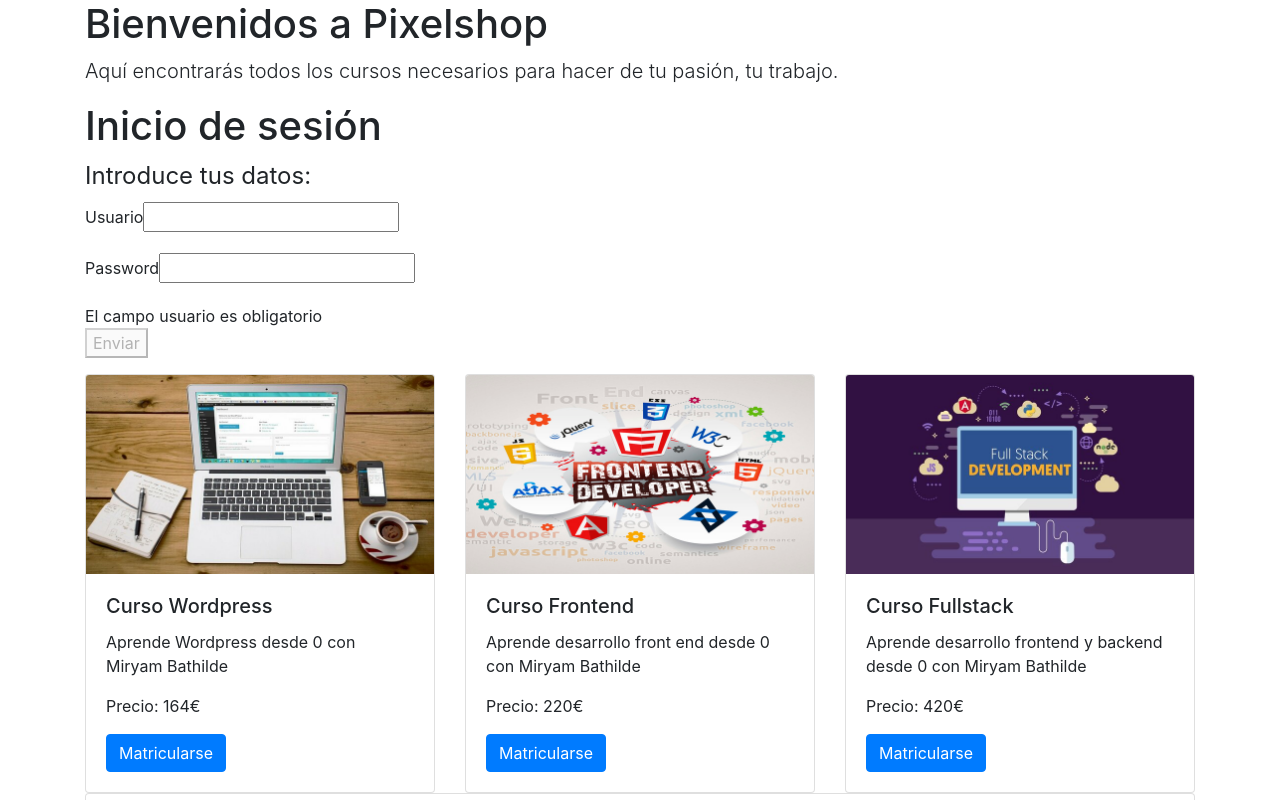
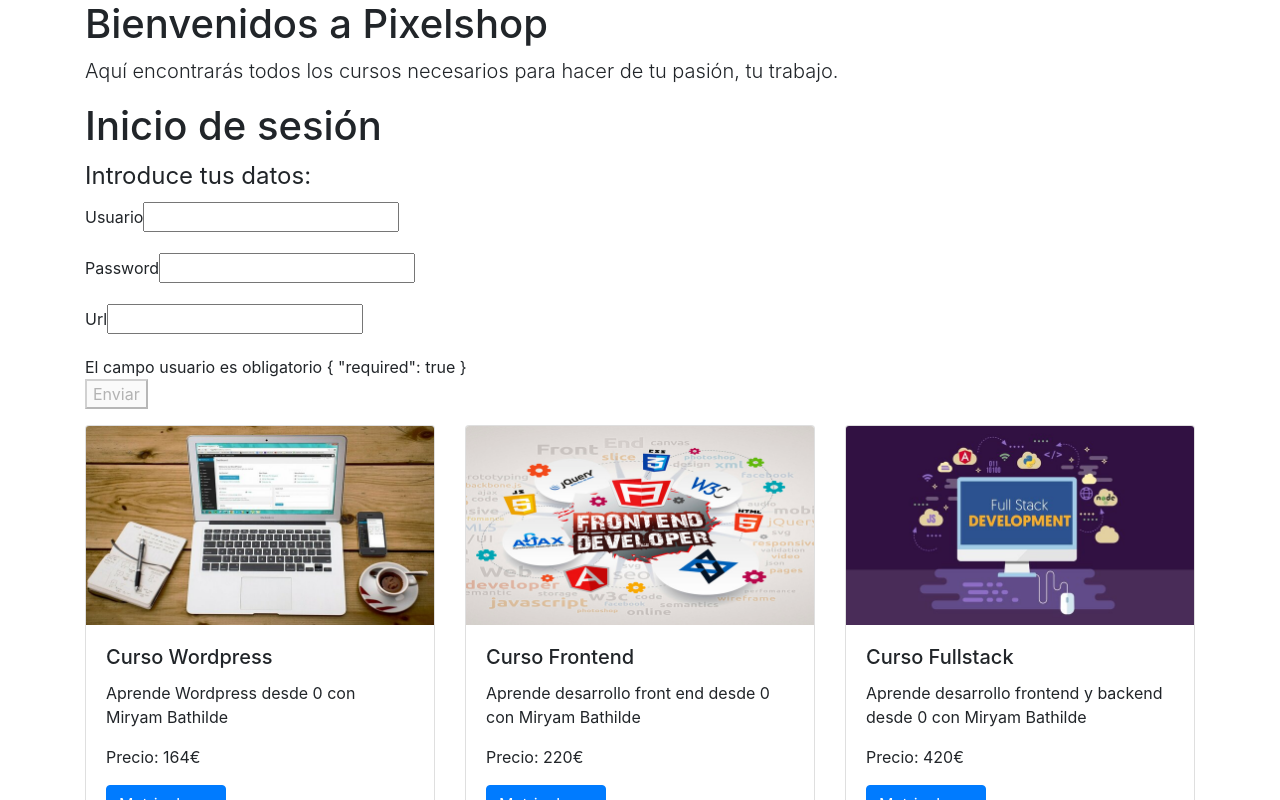
Before and after one commit to miryambathilde/CURSO-ANGULAR-Y-BOOTSTRAP, an Angular app in the folder pixelshop/: page / in a window 1280 px wide. Shown: the top 800 px of the page. Built offline with nearby package versions, Linux system fonts and the light colour scheme.

Commit message:
creacion de validadores con funcion export

```diff
--- a/pixelshop/src/app/formulariosegundo/formulariosegundo.component.html
+++ b/pixelshop/src/app/formulariosegundo/formulariosegundo.component.html
@@ -11,10 +11,14 @@
                 <label for="password">Password</label>
                 <input formControlName="password">
             </p>
+            <p>
+                <label for="url">Url</label>
+                <input formControlName="url">
+            </p>
 
             <!-- validator *ngIf para errores que puede haber con el el usuario-->
             <span *ngIf="formulario.get('user').hasError('required')">El campo usuario es obligatorio</span>
-            <!-- {{formulario.controls.user.errors | json}}       -->
+            {{formulario.controls.user.errors | json}}
 
             <p><button class="button primary" type="submit" [disabled]="!formulario.valid">Enviar</button></p>
         </fieldset>
--- a/pixelshop/src/app/formulariosegundo/formulariosegundo.component.ts
+++ b/pixelshop/src/app/formulariosegundo/formulariosegundo.component.ts
@@ -1,5 +1,6 @@
 import { Component, OnInit } from '@angular/core';
 import { FormGroup, FormBuilder, Validators } from '@angular/forms';
+import { ValidateUrl } from '../validators/url.validator'; //aqui importamos el validador que hemos creado
 
 @Component({
   selector: 'app-formulariosegundo',
@@ -23,7 +24,8 @@
   ngOnInit(): void {
     this.formulario = this.formBuilder.group({
       user: ['', [Validators.required, Validators.minLength(3), Validators.pattern(this.mipattern)]],//aqui concatenamos tambien nuestro mipattern, regex pattern
-      password: ['', Validators.required]
+      password: ['', Validators.required],
+      url:['', [Validators.required, ValidateUrl]] //añadimos el campo url y pasaremos nuestro propio validador ValidateUrl y lo ponemos como campo obligatorio
     });
   }
 
--- /dev/null
+++ b/pixelshop/src/app/validators/url.validator.ts
@@ -0,0 +1,12 @@
+import { AbstractControl } from '@angular/forms';
+
+/* exportamos la funcion ValidateUrl y le pasamos el tipo control:AbstractControl,
+le decimos que si contro value NO EMPIEZA CON https O no incluye .com devuelve un true,
+si no, si cumple las dos condiciones es decir empieza por https o incluye .com, al ser
+válido devuelve un NULL */
+export function ValidateUrl(control:AbstractControl) {
+    if (!control.value.startsWith ('https') || !control.value.includes('.com')){
+        return {validUrl: true};
+    }
+    return null;
+}
```
